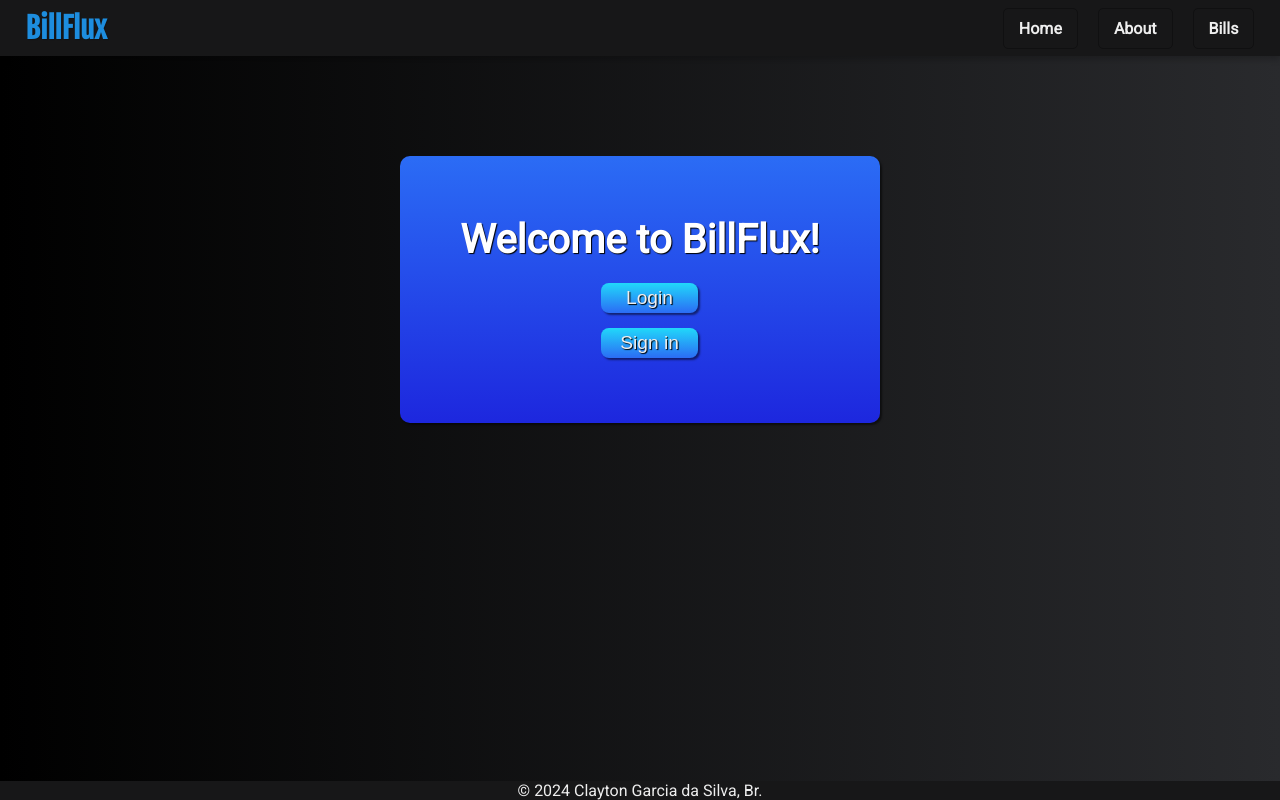
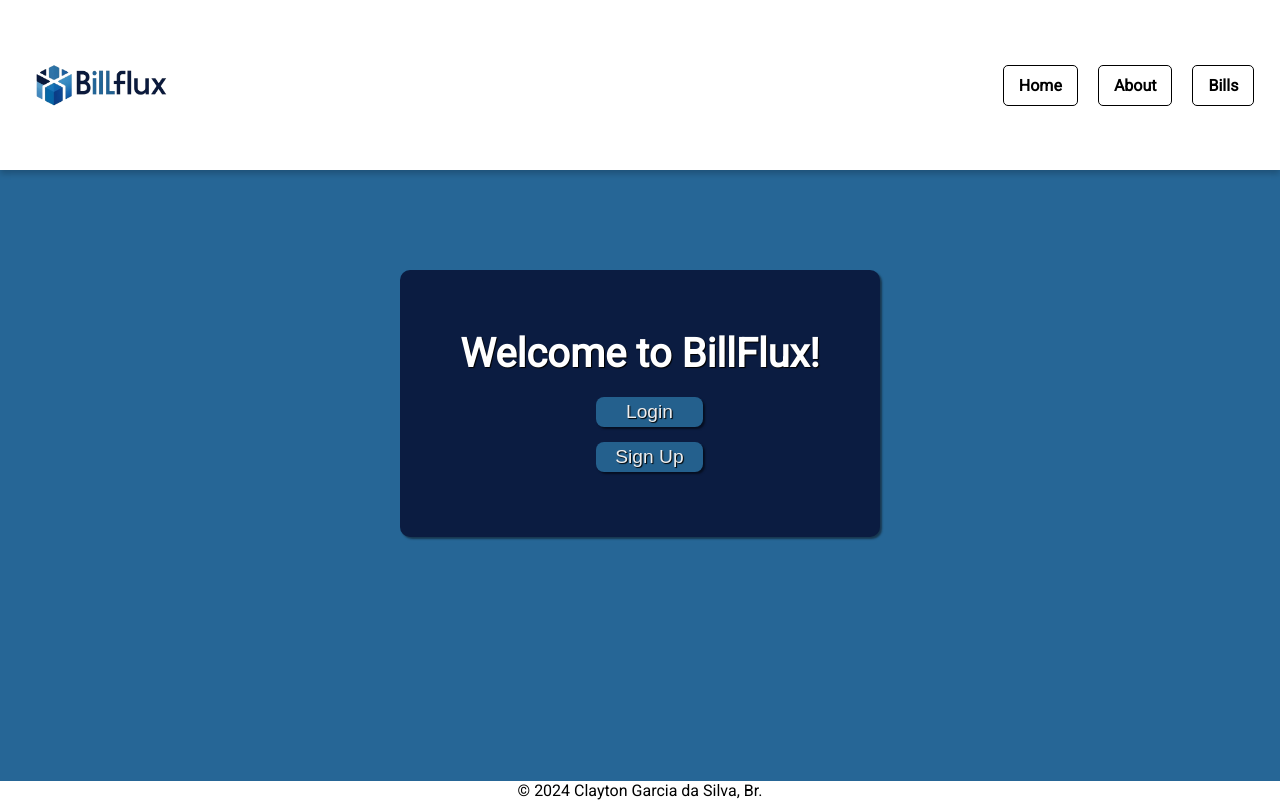
Before and after one commit to Claayton/BillFlux, a Flask app: page / in a window 1280 px wide. Run offline with Flask 3, Linux system fonts and the light colour scheme; parts of the project's set-up code (start-up, migrations or seed data) failed here and were passed over.

Commit message:
made some changes on css and html

```diff
--- a/billflux/static/css/style-base.css
+++ b/billflux/static/css/style-base.css
@@ -3,17 +3,17 @@
 
 :root {
     --color1: #5021FA;
-    --color2: #1D27DE;
+    --color2: #0b418b;
     --color3: #2B6CF5;
     --color4: #1D8DDE;
-    --color5: #21D8FA;
-    --color6: #292a2d;
-    --color7: #101011;
-    --color8: #eee;
+    --color5: #24608D;
+    --color6: #266696;
+    --color7: #000000;
+    --color8: #000000;
     --shadow-color: rgba(0, 0, 0, 0.2);
-    --hover-background: #333;
-    --hover-border: #eee;
-    --header-background: #171718;
+    --hover-background: #266696;
+    --hover-border: #000000;
+    --header-background: rgb(255, 255, 255);
 }
 
 * {
@@ -23,18 +23,19 @@
 }
 
 body {
-    background-image: linear-gradient(to left, var(--color6), #000);
+    background-color: var(#266696);
     font-family: 'Roboto', sans-serif;
     width: 100%;
     min-height: 100vh;
     display: flex;
     flex-direction: column;
+
 }
 
 #header-main {
     display: flex;
     align-items: center;
-    justify-content: space-between;
+    justify-content: center;
     position: sticky;
     top: 0;
     background-color: var(--header-background);
@@ -47,8 +48,9 @@
     display: flex;
     justify-content: space-between;
     align-items: center;
-    width: 100%;
+    width: 15100%;
     padding: 10px 2%;
+
 }
 
 .title-main a {
@@ -57,6 +59,7 @@
     color: var(--color4);
     font-size: 1.8rem;
     text-shadow: 1px 1px 1px var(--shadow-color);
+    justify-content: center;
 }
 
 .navbar-main ul {
--- a/billflux/static/css/style-home.css
+++ b/billflux/static/css/style-home.css
@@ -6,7 +6,7 @@
     --color3: #2B6CF5;
     --color4: #1D8DDE;
     --color5: #21D8FA;
-    --color6: #292a2d;
+    --color6: #487fa8;
     --color7: #1d1e1f;
     --color8: #eee;
 }
@@ -30,8 +30,8 @@
     padding: 50px;
     max-width: 600px;
     height: auto;
-    background-image: linear-gradient(to bottom, var(--color3), var(--color2));
-    box-shadow: 2px 2px 2px rgba(0, 0, 0, 0.5);
+    background-color: #0b1c41;
+    box-shadow: 2px 2px 2px rgba(10, 9, 9, 0.5);
     text-shadow: 1px 1px 1px rgba(0, 0, 0, 2);
     border-radius: 10px;
 
@@ -59,7 +59,7 @@
     display: flex;
     justify-content: center;
     align-items: center;
-    background-image: linear-gradient(to bottom, var(--color5), var(--color3));
+    background-color: #24608D;
     color: #eee;
     height: 30px;
     width: 99%;
--- a/billflux/templates/base.html
+++ b/billflux/templates/base.html
@@ -16,7 +16,9 @@
   <header id="header-main">
     <div id="header-container">
       <h1 class="title-main">
-        <a href="/home">BillFlux</a>
+        <a href="/home">
+          <img src="{{ url_for('static', filename='img/logo.png') }}" alt="BillFlux" style="width: 150px; height: auto;" >
+        </a>
       </h1>
       <nav class="navbar-main" role="navigation" aria-label="Main Navigation">
         <ul>
--- a/billflux/templates/home.html
+++ b/billflux/templates/home.html
@@ -16,7 +16,7 @@
                     <button class="button" type="submit" >Login</button>
             </form>
             <form action="/">
-                    <button class="button" type="submit">Sign in</button>
+                    <button class="button" type="submit">Sign Up</button>
             </form>
         </div>
 
```
Also changed, not shown: billflux/static/css/bills.css (+19 -13 lines), billflux/templates/bills.html (+4 -4 lines), billflux/infra/repository/bill_repository.py (line endings or trailing spaces), billflux/static/img/background.png (added), billflux/static/img/logo.png (added).
